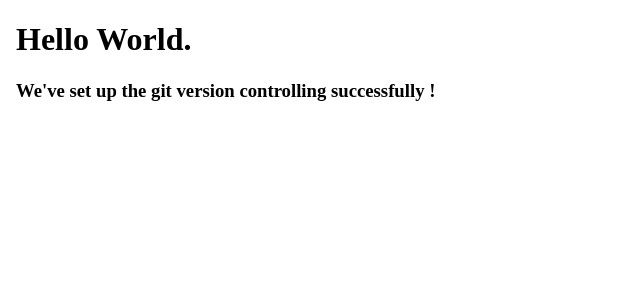
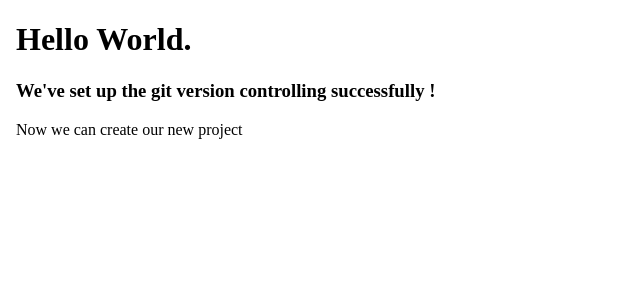
Before and after one commit to vishAcademy/ngApp, an Angular app: page / in a window 1280 px wide. Shown: the top 300 px of the page, without its empty margins (0-640 px from the left). Built offline with nearby package versions, Linux system fonts and the light colour scheme.

Commit message:
we made little test change in app.component.

```diff
--- a/src/app/app.component.html
+++ b/src/app/app.component.html
@@ -8,5 +8,7 @@
 <body>
   <h1>Hello World. </h1>
   <h3>We've set up the git version controlling successfully ! </h3>
+  <p>Now we can create our new project</p>
+
 </body>
 </html>
```
